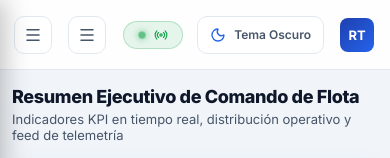
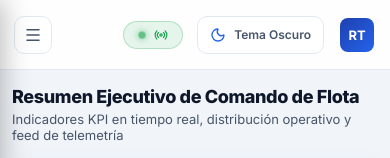
Before and after one commit to ArnulfoBarrios/Dashboard-Rivertech-segunda-prueba, a React (Vite) app: page / in a window 390 px wide. Shown: the top 158 px of the page. Built offline with nearby package versions, Linux system fonts and the light colour scheme.

Commit message:
fix: unify menu button in header to remove duplicate icon on responsive screens

```diff
--- a/src/components/layout/Header.tsx
+++ b/src/components/layout/Header.tsx
@@ -20,25 +20,23 @@ export function Header({
   onToggleTheme,
   activeCount,
 }: HeaderProps) {
+  const handleToggleMenu = () => {
+    if (window.innerWidth <= 900) {
+      onToggleMobileSidebar();
+    } else {
+      onToggleSidebar();
+    }
+  };
+
   return (
     <header className="darkone-header">
       <div className="header-left">
-        {/* Toggle Desktop Sidebar */}
+        {/* Single Unified Menu Button */}
         <button
           type="button"
-          className="toggle-sidebar-btn desktop-only-btn"
-          onClick={onToggleSidebar}
-          title="Alternar Menú Lateral"
-        >
-          <Menu size={18} />
-        </button>
-
-        {/* Toggle Mobile Sidebar */}
-        <button
-          type="button"
-          className="toggle-sidebar-btn mobile-only-btn"
-          onClick={onToggleMobileSidebar}
-          title="Abrir Menú Móvil"
+          className="toggle-sidebar-btn"
+          onClick={handleToggleMenu}
+          title="Alternar Menú"
         >
           <Menu size={18} />
         </button>
@@ -83,7 +81,7 @@ export function Header({
           )}
         </button>
 
-        {/* User Operator Profile Chip */}
+        {/* User Profile Chip */}
         <div className="user-profile-chip">
           <div className="user-avatar">RT</div>
           <div className="user-meta">
```
